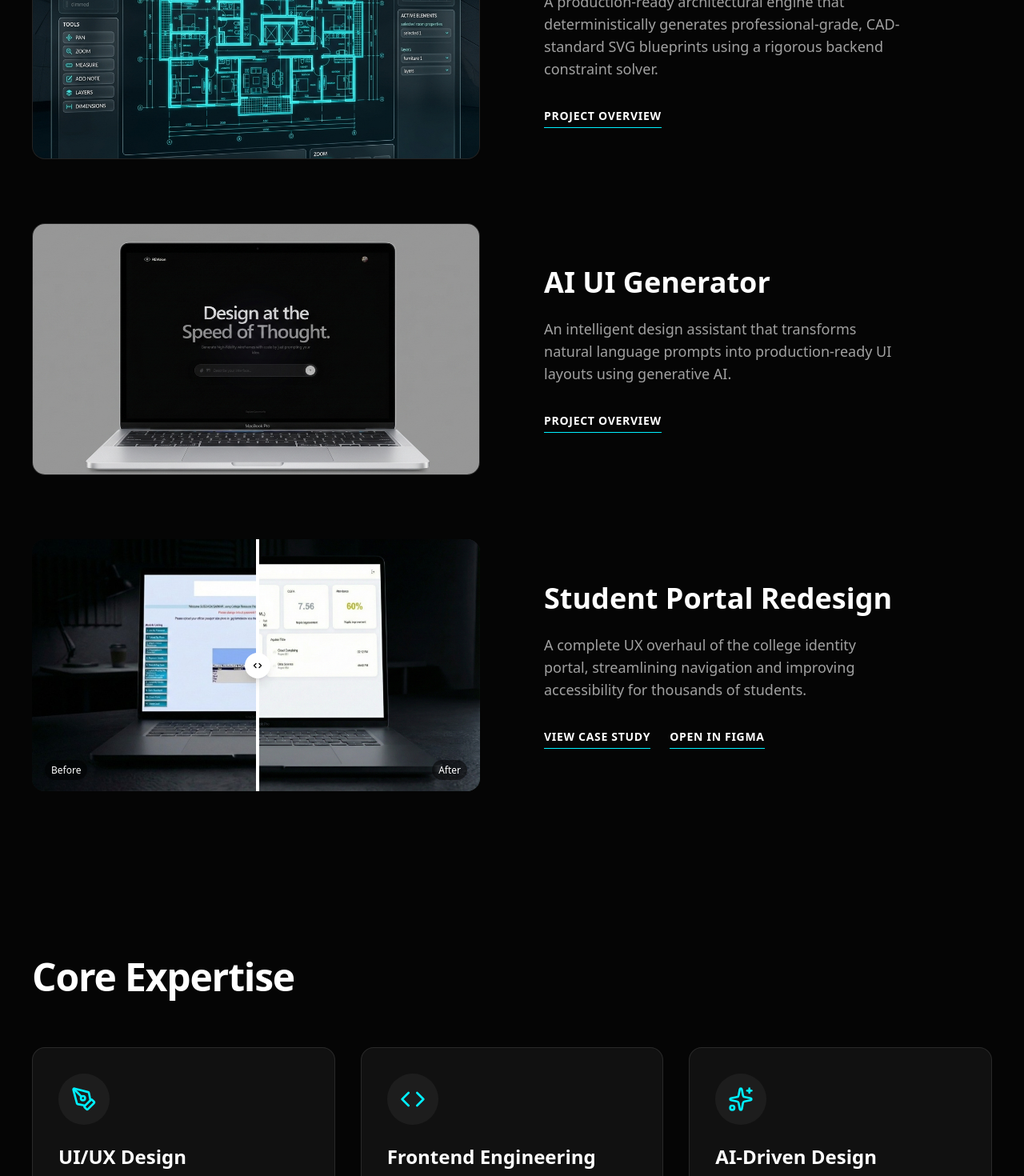
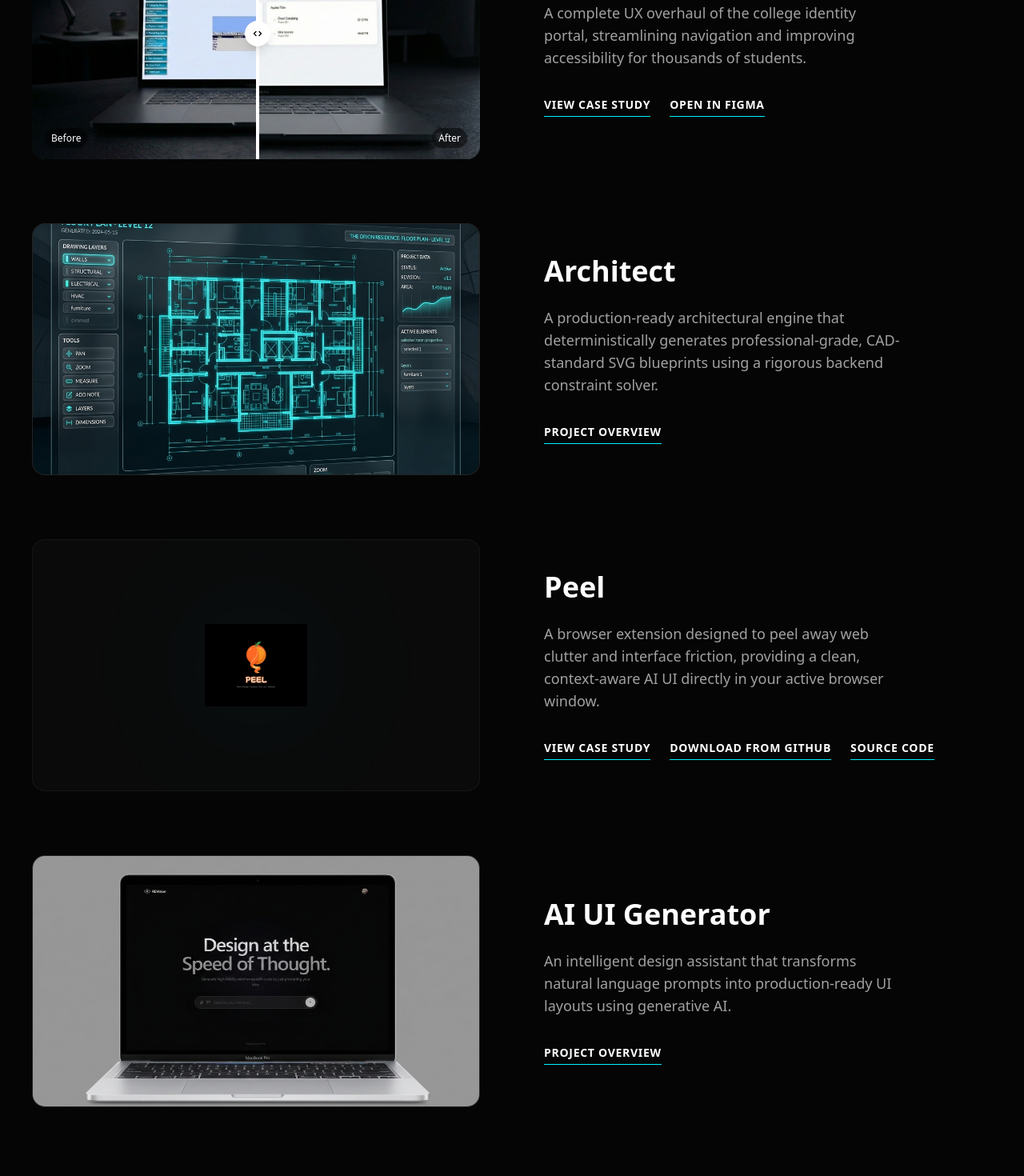
Before and after one commit to susovonandremi/remi.portfolio, a Next.js app: page / in a window 1280 px wide. Shown: the part 1500-2970 px from the top of the page at 80% size. Built offline with nearby package versions, Linux system fonts and the light colour scheme.

Commit message:
feat: add Peel project section, details page, and reorder projects list

```diff
--- /dev/null
+++ b/app/projects/peel/page.tsx
@@ -0,0 +1,109 @@
+"use client";
+
+import Link from "next/link";
+import { ArrowLeft, Download, Github } from "lucide-react";
+import { motion } from "framer-motion";
+
+export default function PeelPage() {
+  return (
+    <div className="min-h-screen bg-[#050505] text-white selection:bg-[#00f0ff] selection:text-black">
+      {/* Navigation */}
+      <nav className="fixed top-0 left-0 w-full p-6 z-50 bg-[#050505]/80 backdrop-blur-md border-b border-white/5">
+        <div className="max-w-3xl mx-auto w-full">
+          <Link
+            href="/"
+            className="inline-flex items-center gap-2 text-zinc-400 hover:text-white transition-colors group"
+          >
+            <ArrowLeft className="w-4 h-4 transition-transform group-hover:-translate-x-1" />
+            <span className="text-sm font-medium">Back to Projects</span>
+          </Link>
+        </div>
+      </nav>
+
+      <main className="max-w-3xl mx-auto w-full px-6 pt-32 pb-20">
+        {/* Hero */}
+        <motion.div
+          initial={{ opacity: 0, y: 20 }}
+          animate={{ opacity: 1, y: 0 }}
+          transition={{ duration: 0.6 }}
+          className="mb-20"
+        >
+          <p className="text-sm font-mono text-[#00f0ff] tracking-widest uppercase mb-4">
+            Browser Extension
+          </p>
+          <h1 className="text-4xl md:text-5xl font-bold mb-6 leading-tight">
+            Peel
+          </h1>
+          <p className="text-xl md:text-2xl text-zinc-400 font-light leading-relaxed">
+            Context-aware browser assistant designed to peel away clutter and surface smart actions directly inside your web flow.
+          </p>
+
+          {/* Meta pills */}
+          <div className="flex flex-wrap gap-3 mt-8">
+            {["Browser Extension", "AI UI", "JavaScript", "Manifest V3"].map((tag) => (
+              <span
+                key={tag}
+                className="text-xs font-medium text-zinc-400 border border-white/10 rounded-full px-3 py-1"
+              >
+                {tag}
+              </span>
+            ))}
+          </div>
+        </motion.div>
+
+        {/* Section: Overview */}
+        <motion.section
+          initial={{ opacity: 0, y: 20 }}
+          whileInView={{ opacity: 1, y: 0 }}
+          viewport={{ once: true }}
+          transition={{ duration: 0.6 }}
+          className="mb-24"
+        >
+          <h2 className="text-2xl font-semibold mb-6 text-white border-l-2 border-[#00f0ff] pl-4">
+            Overview
+          </h2>
+          <div className="space-y-6 text-lg text-zinc-300 leading-relaxed">
+            <p>
+              Peel is a powerful browser extension that rethinks how you interact with elements on the web. Instead of navigating through complex inspector menus or copying text to external chat windows, Peel embeds itself directly into your workspace.
+            </p>
+            <p>
+              By detecting active DOM elements and predicting user intentions, Peel peels away distracting layouts and provides a contextual UI layer that helps developers and designers extract, manipulate, and generate content on the fly.
+            </p>
+          </div>
+
+          <div className="flex flex-wrap gap-4 mt-10">
+            <a
+              href="https://github.com/susovonandremi/peel/releases"
+              target="_blank"
+              rel="noopener noreferrer"
+              className="inline-flex items-center gap-2 bg-[#00f0ff] text-black px-6 py-3 rounded-full font-semibold text-sm hover:bg-[#00f0ff]/90 transition-all duration-300 shadow-[0_0_20px_rgba(0,240,255,0.2)] hover:shadow-[0_0_30px_rgba(0,240,255,0.4)]"
+            >
+              <Download className="w-4 h-4" />
+              Download from GitHub
+            </a>
+            <a
+              href="https://github.com/susovonandremi/peel"
+              target="_blank"
+              rel="noopener noreferrer"
+              className="inline-flex items-center gap-2 border border-white/15 px-6 py-3 rounded-full font-semibold text-sm hover:bg-white/5 transition-colors"
+            >
+              <Github className="w-4 h-4" />
+              View Source Code
+            </a>
+          </div>
+        </motion.section>
+      </main>
+
+      {/* Footer */}
+      <footer className="border-t border-white/10 py-12 text-center text-zinc-500">
+        <p className="mb-4">Thanks for reading.</p>
+        <Link
+          href="/#contact"
+          className="text-[#00f0ff] hover:underline underline-offset-4 transition-opacity hover:opacity-80"
+        >
+          Get in touch to build better products. →
+        </Link>
+      </footer>
+    </div>
+  );
+}
--- a/components/Projects.tsx
+++ b/components/Projects.tsx
@@ -11,83 +11,7 @@ export default function Projects() {
             <div className="max-w-7xl mx-auto flex flex-col gap-20">
                 <h2 className="text-4xl md:text-5xl font-bold tracking-tight mb-10">Projects</h2>
 
-                {/* Project 0: Architect (PlotAI) */}
-                <motion.div
-                    initial={{ opacity: 0, y: 20 }}
-                    whileInView={{ opacity: 1, y: 0 }}
-                    viewport={{ once: true }}
-                    transition={{ duration: 0.6 }}
-                    className="group flex flex-col md:flex-row gap-20"
-                >
-                    {/* Image */}
-                    <a href="https://github.com/susovonandremi/plot-it" target="_blank" rel="noopener noreferrer" className="w-full md:w-1/2 aspect-video bg-neutral-900 rounded-2xl overflow-hidden relative border border-white/5 ring-1 ring-white/0 transition-all duration-500 hover:ring-white/20 hover:shadow-[0_0_30px_rgba(255,255,255,0.05)]">
-                        <div className="absolute inset-0 z-10 bg-gradient-to-tr from-white/5 to-transparent opacity-0 group-hover:opacity-100 transition-opacity duration-500 pointer-events-none" />
-                        <Image
-                            src="/architect-project.png"
-                            alt="Architect Blueprint Engine"
-                            fill
-                            priority
-                            className="object-cover transition-transform duration-700 group-hover:scale-105"
-                        />
-                    </a>
-
-                    {/* Content */}
-                    <div className="w-full md:w-1/2 flex flex-col justify-center items-start">
-                        <a href="https://github.com/susovonandremi/plot-it" target="_blank" rel="noopener noreferrer">
-                            <h3 className="text-3xl md:text-4xl font-bold mb-6 hover:text-[#00f0ff] transition-colors">
-                                Architect
-                            </h3>
-                        </a>
-                        <p className="text-neutral-400 text-lg mb-8 max-w-md">
-                            A production-ready architectural engine that deterministically generates professional-grade, CAD-standard SVG blueprints using a rigorous backend constraint solver.
-                        </p>
-                        <a href="https://github.com/susovonandremi/plot-it" target="_blank" rel="noopener noreferrer">
-                            <button className="text-sm font-bold uppercase tracking-wider border-b border-[#00f0ff] pb-1 hover:text-[#00f0ff] transition-colors">
-                                Project Overview
-                            </button>
-                        </a>
-                    </div>
-                </motion.div>
-
-                {/* Project 1: AI UI Generator (Static) */}
-                <motion.div
-                    initial={{ opacity: 0, y: 20 }}
-                    whileInView={{ opacity: 1, y: 0 }}
-                    viewport={{ once: true }}
-                    transition={{ duration: 0.6 }}
-                    className="group flex flex-col md:flex-row gap-20"
-                >
-                    {/* Image */}
-                    <Link href="https://prompt-ut.vercel.app" target="_blank" className="w-full md:w-1/2 aspect-video bg-neutral-900 rounded-2xl overflow-hidden relative border border-white/5 ring-1 ring-white/0 transition-all duration-500 hover:ring-white/20 hover:shadow-[0_0_30px_rgba(255,255,255,0.05)]">
-                        <div className="absolute inset-0 z-10 bg-gradient-to-tr from-white/5 to-transparent opacity-0 group-hover:opacity-100 transition-opacity duration-500 pointer-events-none" />
-                        <Image
-                            src="/ai-ui-generator.png"
-                            alt="AI UI Generator"
-                            fill
-                            priority
-                            className="object-cover transition-transform duration-700 group-hover:scale-105"
-                        />
-                    </Link>
-
-                    {/* Content */}
-                    <div className="w-full md:w-1/2 flex flex-col justify-center items-start">
-                        <Link href="https://prompt-ut.vercel.app" target="_blank">
-                            <h3 className="text-3xl md:text-4xl font-bold mb-6 hover:text-[#00f0ff] transition-colors">
-                                AI UI Generator
-                            </h3>
-                        </Link>
-                        <p className="text-neutral-400 text-lg mb-8 max-w-md">
-                            An intelligent design assistant that transforms natural language prompts into production-ready UI layouts using generative AI.
-                        </p>
-                        <Link href="https://github.com/susovonandremi/prompt-ut" target="_blank">
-                            <button className="text-sm font-bold uppercase tracking-wider border-b border-[#00f0ff] pb-1 hover:text-[#00f0ff] transition-colors">
-                                Project Overview
-                            </button>
-                        </Link>
-                    </div>
-                </motion.div>
-
-                {/* Project 2: Student Portal Redesign (Interactive Slider) */}
+                {/* Project 0: Student Portal Redesign (Interactive Slider) */}
                 <motion.div
                     initial={{ opacity: 0, y: 20 }}
                     whileInView={{ opacity: 1, y: 0 }}
@@ -130,6 +54,143 @@ export default function Projects() {
                     </div>
                 </motion.div>
 
+                {/* Project 1: Architect (PlotAI) */}
+                <motion.div
+                    initial={{ opacity: 0, y: 20 }}
+                    whileInView={{ opacity: 1, y: 0 }}
+                    viewport={{ once: true }}
+                    transition={{ duration: 0.6 }}
+                    className="group flex flex-col md:flex-row gap-20"
+                >
+                    {/* Image */}
+                    <a href="https://github.com/susovonandremi/plot-it" target="_blank" rel="noopener noreferrer" className="w-full md:w-1/2 aspect-video bg-neutral-900 rounded-2xl overflow-hidden relative border border-white/5 ring-1 ring-white/0 transition-all duration-500 hover:ring-white/20 hover:shadow-[0_0_30px_rgba(255,255,255,0.05)]">
+                        <div className="absolute inset-0 z-10 bg-gradient-to-tr from-white/5 to-transparent opacity-0 group-hover:opacity-100 transition-opacity duration-500 pointer-events-none" />
+                        <Image
+                            src="/architect-project.png"
+                            alt="Architect Blueprint Engine"
+                            fill
+                            priority
+                            className="object-cover transition-transform duration-700 group-hover:scale-105"
+                        />
+                    </a>
+
+                    {/* Content */}
+                    <div className="w-full md:w-1/2 flex flex-col justify-center items-start">
+                        <a href="https://github.com/susovonandremi/plot-it" target="_blank" rel="noopener noreferrer">
+                            <h3 className="text-3xl md:text-4xl font-bold mb-6 hover:text-[#00f0ff] transition-colors">
+                                Architect
+                            </h3>
+                        </a>
+                        <p className="text-neutral-400 text-lg mb-8 max-w-md">
+                            A production-ready architectural engine that deterministically generates professional-grade, CAD-standard SVG blueprints using a rigorous backend constraint solver.
+                        </p>
+                        <a href="https://github.com/susovonandremi/plot-it" target="_blank" rel="noopener noreferrer">
+                            <button className="text-sm font-bold uppercase tracking-wider border-b border-[#00f0ff] pb-1 hover:text-[#00f0ff] transition-colors">
+                                Project Overview
+                            </button>
+                        </a>
+                    </div>
+                </motion.div>
+
+                {/* Project 2: Peel (Browser Extension) */}
+                <motion.div
+                    initial={{ opacity: 0, y: 20 }}
+                    whileInView={{ opacity: 1, y: 0 }}
+                    viewport={{ once: true }}
+                    transition={{ duration: 0.6 }}
+                    className="group flex flex-col md:flex-row gap-20"
+                >
+                    {/* Image */}
+                    <a href="https://github.com/susovonandremi/peel" target="_blank" rel="noopener noreferrer" className="w-full md:w-1/2 aspect-video bg-neutral-950 rounded-2xl overflow-hidden relative border border-white/5 ring-1 ring-white/0 transition-all duration-500 hover:ring-white/20 hover:shadow-[0_0_30px_rgba(255,255,255,0.05)] flex items-center justify-center group/img">
+                        <div className="absolute inset-0 z-10 bg-gradient-to-tr from-white/5 to-transparent opacity-0 group-hover/img:opacity-100 transition-opacity duration-500 pointer-events-none" />
+                        <div className="absolute w-40 h-40 bg-[#00f0ff]/5 rounded-full blur-[80px] pointer-events-none group-hover/img:bg-[#00f0ff]/15 transition-all duration-500" />
+                        <div className="relative w-28 h-28 md:w-32 md:h-32 transition-transform duration-700 group-hover/img:scale-105">
+                            <Image
+                                src="/Peel-icon.png"
+                                alt="Peel Icon"
+                                fill
+                                priority
+                                className="object-contain"
+                            />
+                        </div>
+                    </a>
+
+                    {/* Content */}
+                    <div className="w-full md:w-1/2 flex flex-col justify-center items-start">
+                        <a href="https://github.com/susovonandremi/peel" target="_blank" rel="noopener noreferrer">
+                            <h3 className="text-3xl md:text-4xl font-bold mb-6 hover:text-[#00f0ff] transition-colors">
+                                Peel
+                            </h3>
+                        </a>
+                        <p className="text-neutral-400 text-lg mb-8 max-w-md">
+                            A browser extension designed to peel away web clutter and interface friction, providing a clean, context-aware AI UI directly in your active browser window.
+                        </p>
+                        <div className="flex gap-6 flex-wrap">
+                            <Link href="/projects/peel">
+                                <button className="text-sm font-bold uppercase tracking-wider border-b border-[#00f0ff] pb-1 hover:text-[#00f0ff] transition-colors">
+                                    View Case Study
+                                </button>
+                            </Link>
+                            <a
+                                href="https://github.com/susovonandremi/peel/releases"
+                                target="_blank"
+                                rel="noopener noreferrer"
+                            >
+                                <button className="text-sm font-bold uppercase tracking-wider border-b border-[#00f0ff] pb-1 hover:text-[#00f0ff] transition-colors">
+                                    Download from GitHub
+                                </button>
+                            </a>
+                            <a
+                                href="https://github.com/susovonandremi/peel"
+                                target="_blank"
+                                rel="noopener noreferrer"
+                            >
+                                <button className="text-sm font-bold uppercase tracking-wider border-b border-[#00f0ff] pb-1 hover:text-[#00f0ff] transition-colors">
+                                    Source Code
+                                </button>
+                            </a>
+                        </div>
+                    </div>
+                </motion.div>
+
+                {/* Project 3: AI UI Generator (Static) */}
+                <motion.div
+                    initial={{ opacity: 0, y: 20 }}
+                    whileInView={{ opacity: 1, y: 0 }}
+                    viewport={{ once: true }}
+                    transition={{ duration: 0.6 }}
+                    className="group flex flex-col md:flex-row gap-20"
+                >
+                    {/* Image */}
+                    <Link href="https://prompt-ut.vercel.app" target="_blank" className="w-full md:w-1/2 aspect-video bg-neutral-900 rounded-2xl overflow-hidden relative border border-white/5 ring-1 ring-white/0 transition-all duration-500 hover:ring-white/20 hover:shadow-[0_0_30px_rgba(255,255,255,0.05)]">
+                        <div className="absolute inset-0 z-10 bg-gradient-to-tr from-white/5 to-transparent opacity-0 group-hover:opacity-100 transition-opacity duration-500 pointer-events-none" />
+                        <Image
+                            src="/ai-ui-generator.png"
+                            alt="AI UI Generator"
+                            fill
+                            priority
+                            className="object-cover transition-transform duration-700 group-hover:scale-105"
+                        />
+                    </Link>
+
+                    {/* Content */}
+                    <div className="w-full md:w-1/2 flex flex-col justify-center items-start">
+                        <Link href="https://prompt-ut.vercel.app" target="_blank">
+                            <h3 className="text-3xl md:text-4xl font-bold mb-6 hover:text-[#00f0ff] transition-colors">
+                                AI UI Generator
+                            </h3>
+                        </Link>
+                        <p className="text-neutral-400 text-lg mb-8 max-w-md">
+                            An intelligent design assistant that transforms natural language prompts into production-ready UI layouts using generative AI.
+                        </p>
+                        <Link href="https://github.com/susovonandremi/prompt-ut" target="_blank">
+                            <button className="text-sm font-bold uppercase tracking-wider border-b border-[#00f0ff] pb-1 hover:text-[#00f0ff] transition-colors">
+                                Project Overview
+                            </button>
+                        </Link>
+                    </div>
+                </motion.div>
+
             </div>
         </section>
     );
```
Also changed, not shown: public/Peel-icon.png (added).
